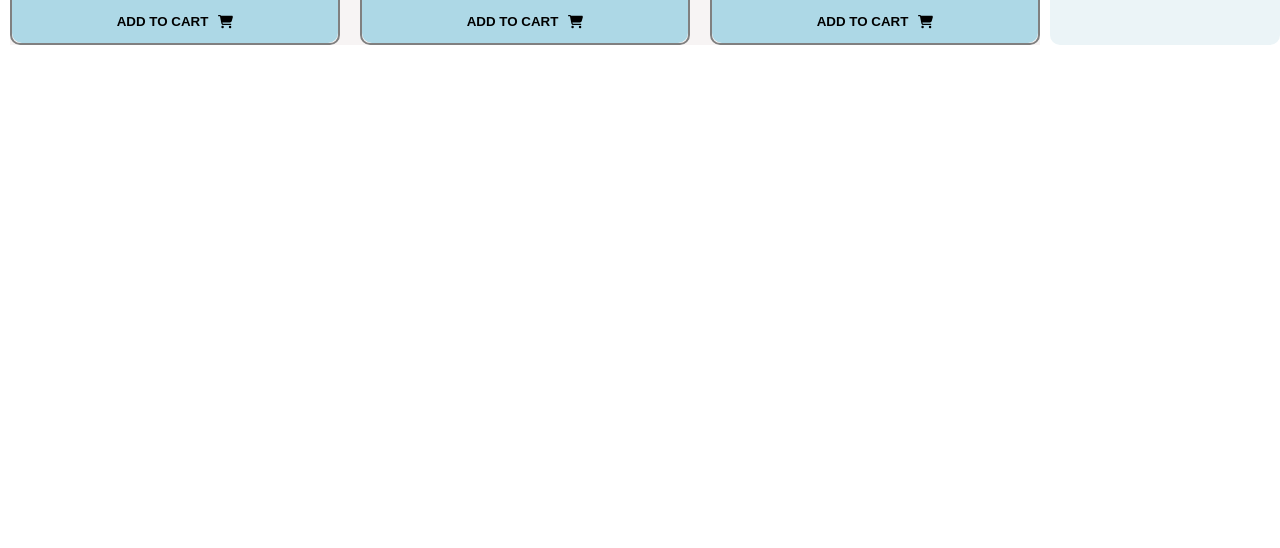
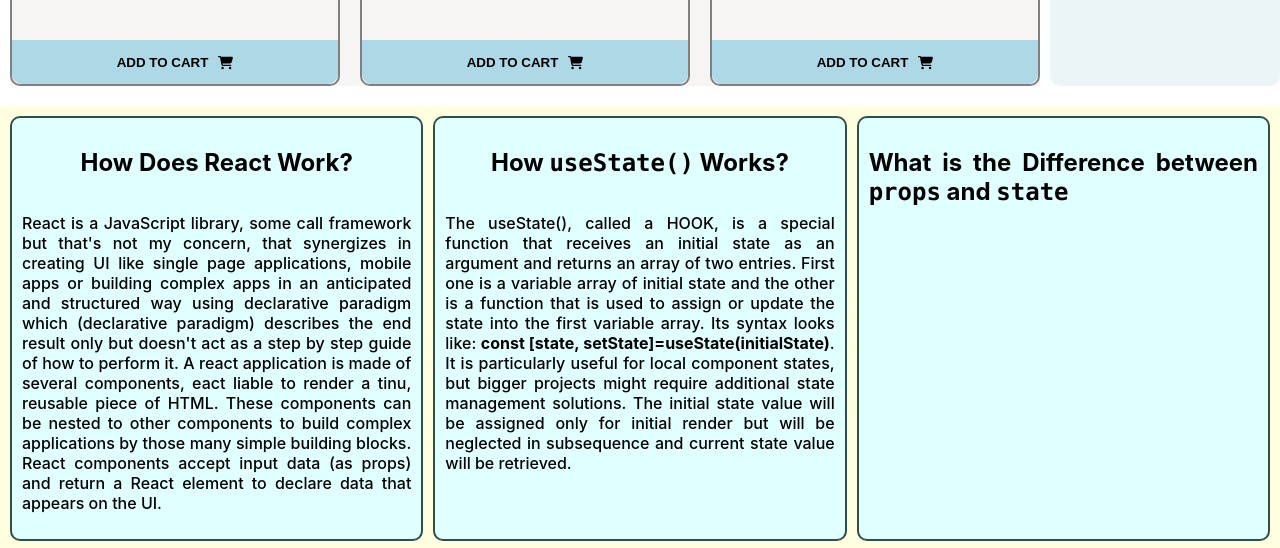
Before and after one commit to engrkashem/treatise-chooser-for-confused-buyer, a React (Create React App) app: page / in a window 1280 px wide. Shown: the part 2161-2709 px from the top of the page. Before the commit the page ends 2226 px from the top, so only its background shows below. Built offline with nearby package versions, Linux system fonts and the light colour scheme.

Commit message:
two question answer added

```diff
--- a/src/components/Header/Header.css
+++ b/src/components/Header/Header.css
@@ -23,6 +23,13 @@
     color: blue;
 }
 
+.sliding-text{
+    color: blue;
+    font-size: 22px;
+    font-weight: 600;
+    margin: 10px;
+}
+
 /* Navbar Responsiveness for mobile  */
 @media only screen and (max-width:600px) {
     .header{
--- a/src/components/Header/Header.js
+++ b/src/components/Header/Header.js
@@ -16,6 +16,9 @@
                     <a href="/about">About</a>
                 </div>
             </div>
+            <div className='sliding-text'>
+                <marquee behavior="alternate" direction="">Synergizes Boosting Knowledge</marquee>
+            </div>
         </nav>
     );
 };
--- a/src/components/Questions/Questions.css
+++ b/src/components/Questions/Questions.css
@@ -0,0 +1,21 @@
+.question-answer-container{
+    margin-top: 20px;
+    padding: 10px;
+    background-color: lightyellow;
+    display: grid;
+    grid-template-columns: repeat(3,1fr);
+    grid-gap: 10px;
+}
+
+.question-answer-card{
+    border: 2px solid darkslategrey;
+    border-radius: 10px;
+    background-color: lightcyan;
+    padding: 10px;
+    font-weight: 500;
+    text-align: justify;
+    display: flex;
+    flex-direction: column;
+    justify-content: start;
+    align-items: center;
+}
--- a/src/components/Questions/Questions.js
+++ b/src/components/Questions/Questions.js
@@ -1,16 +1,36 @@
 import React from 'react';
+import './Questions.css'
 
 const Questions = () => {
     return (
-        <div>
-            <div>
+        <div className='question-answer-container'>
+            <div className='question-answer-card'>
+                <div className="question">
+                    <h2>How Does React Work?</h2>
+                </div>
+                <div className="answer">
+                    <p>
+                        React is a JavaScript library, some call framework but that's not my concern, that synergizes in creating UI like single page applications, mobile apps or building complex apps in an anticipated and structured way using declarative paradigm which (declarative paradigm) describes the end result only but doesn't act as a step by step guide of how to perform it. A react application is made of several components, eact liable to render a tinu, reusable piece of HTML. These components can be nested to other components to build complex applications by those many simple building blocks. React components accept input data (as props) and return a React element to declare data  that appears on the UI.
+                    </p>
+                </div>
+            </div>
+            <div className='question-answer-card'>
+                <div className="question">
+                    <h2>How <code>useState()</code> Works?</h2>
+                </div>
+                <div className="answer">
+                    <p>
+                        The useState(), called a HOOK, is a special function that receives an initial state as an argument and returns an array of two entries. First one is a variable array of initial state and the other is a function that is used to assign or update the state into the first variable array. Its syntax looks like: <b> const [state, setState]=useState(initialState)</b>. It is particularly useful for local component states, but bigger projects might require additional state management solutions. The initial state value will be assigned only for initial render but will be neglected in subsequence and current state value will be retrieved.
+                    </p>
+                </div>
+            </div>
+            <div className='question-answer-card'>
+                <div className="question">
+                    <h2>What is the Difference between <code>props</code> and <code>state</code></h2>
+                </div>
+                <div className="answer">
 
-            </div>
-            <div>
-
-            </div>
-            <div>
-
+                </div>
             </div>
         </div>
     );
```
